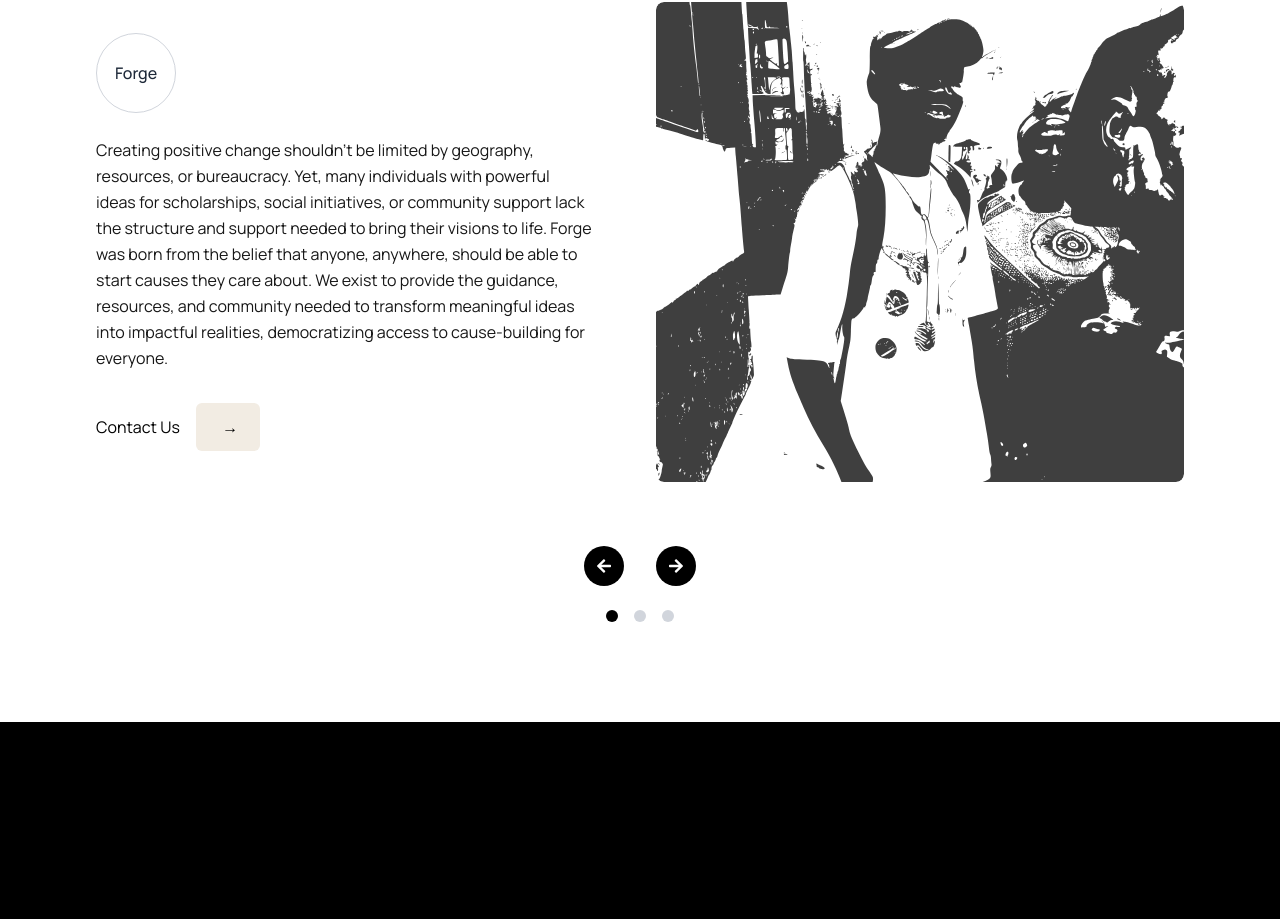
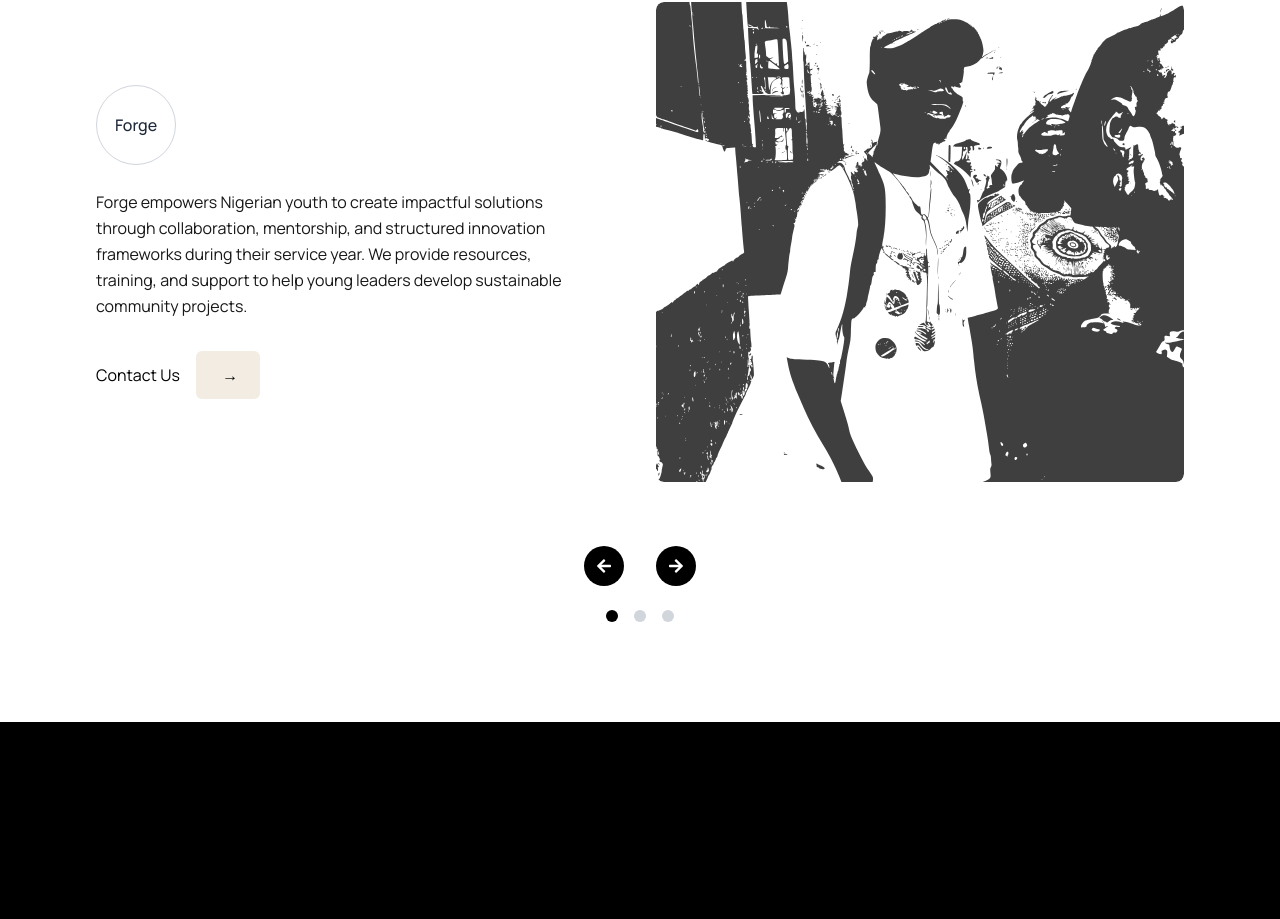
Before and after one commit to marcusbusola/madhaus, a Next.js app: page /portfolio in a window 1280 px wide. Shown: the part 878-1797 px from the top of the page. Built offline with nearby package versions, Linux system fonts and the light colour scheme.

Commit message:
Update page.js

```diff
--- a/src/app/portfolio/page.js
+++ b/src/app/portfolio/page.js
@@ -1,6 +1,6 @@
 "use client"; // Mark this file as a Client Component
 
-import { useEffect, useRef, useState } from 'react';
+import { useEffect, useRef, useState, useMemo } from 'react';
 import { FaFacebook, FaInstagram, FaTwitter, FaLinkedin, FaYoutube, FaTiktok } from 'react-icons/fa';
 import Image from 'next/image';
 import Link from 'next/link';
@@ -31,12 +31,12 @@ const HighlightText = () => {
 
 // Refactored ProjectCarousel Component with portrait images and centered nav arrows
 const ProjectCarousel = () => {
-  // Project data with text and image information
-  const projects = [
+  // Project data with text and image information - wrapped in useMemo to avoid re-creation on each render
+  const projects = useMemo(() => [
     {
       id: 1,
       title: "Forge",
-      description: "Creating positive change shouldn't be limited by geography, resources, or bureaucracy. Yet, many individuals with powerful ideas for scholarships, social initiatives, or community support lack the structure and support needed to bring their visions to life. Forge was born from the belief that anyone, anywhere, should be able to start causes they care about. We exist to provide the guidance, resources, and community needed to transform meaningful ideas into impactful realities, democratizing access to cause-building for everyone.",
+      description: "Forge empowers Nigerian youth to create impactful solutions through collaboration, mentorship, and structured innovation frameworks during their service year. We provide resources, training, and support to help young leaders develop sustainable community projects.",
       images: ["/7.svg", "/5.svg", "/4.svg"],
       link: "/forge",
       cta: "Contact Us"
@@ -44,7 +44,7 @@ const ProjectCarousel = () => {
     {
       id: 2,
       title: "Keyhole",
-      description: "The African professional experience is complex and often misunderstood, especially as individuals navigate work environments both at home and abroad. Many of their stories, challenges, and successes remain undocumented, creating a gap in knowledge that hinders effective policy-making and business decisions. Keyhole addresses this gap by offering a deep, nuanced view into the lives of African working professionals through ambitious research design. Having successfully scaled two phases, we are now working on the third, with the goal of creating a rich repository of insights that can empower individuals, organizations, and governments to make more informed, culturally relevant decisions.",
+      description: "Keyhole connects corps members with resources, networks, and opportunities that unlock their potential to address community challenges effectively. Our platform facilitates knowledge sharing and cross-pollination of ideas across different regions of Nigeria.",
       images: ["/6.svg", "/8.svg", "/9.svg"],
       link: "/keyhole",
       cta: "Go to our Website"
@@ -52,12 +52,12 @@ const ProjectCarousel = () => {
     {
       id: 3,
       title: "Pods",
-      description: "Nigerian youth corps members are often thrown into the workforce without adequate preparation for the practical challenges of employment and social impact. This skills gap limits their potential and makes it difficult for them to contribute meaningfully to their communities.Pods creates vibrant hubs where like-minded corps members collaborate on community challenges through structured frameworks and mentorship. Each Pod serves as an innovation laboratory where ideas are refined, tested, and implemented with local community involvement.",
+      description: "Pods creates vibrant hubs where like-minded corps members collaborate on community challenges through structured frameworks and mentorship. Each Pod serves as an innovation laboratory where ideas are refined, tested, and implemented with local community involvement.",
       images: ["/1.svg", "/2.svg", "/3.svg"],
       link: "/pods",
       cta: "Take our Survey"
     }
-  ];
+  ], []); // Empty dependency array means this array is only created once
 
   // State for current project and image
   const [currentProject, setCurrentProject] = useState(0);
@@ -88,7 +88,7 @@ const ProjectCarousel = () => {
     }, 3000); // Change image every 3 seconds
 
     return () => clearInterval(imageInterval);
-  }, [currentProject, projects]);
+  }, [currentProject, projects]); // Now projects won't cause unnecessary re-renders as it's memoized
 
   return (
     <div
```
